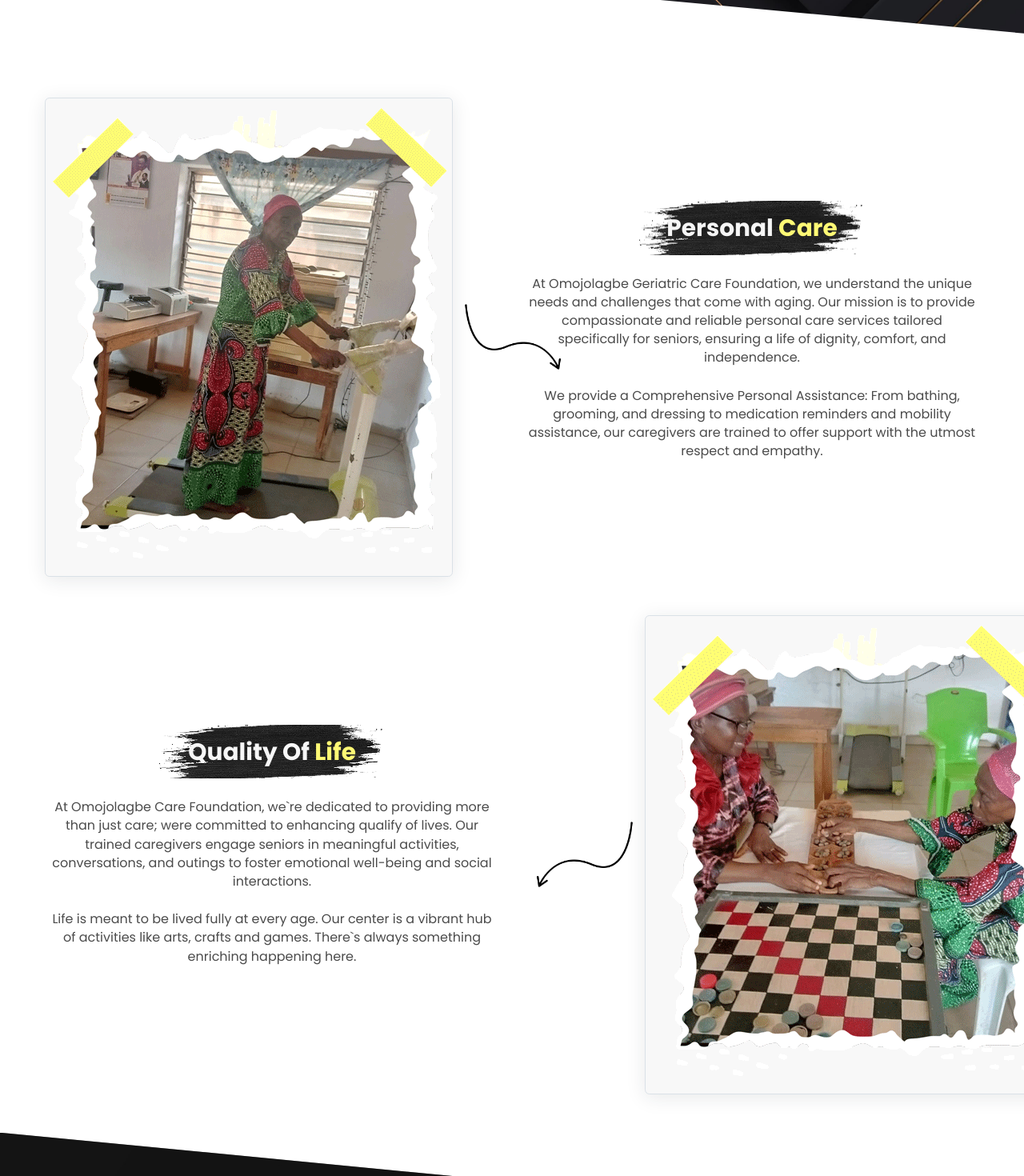
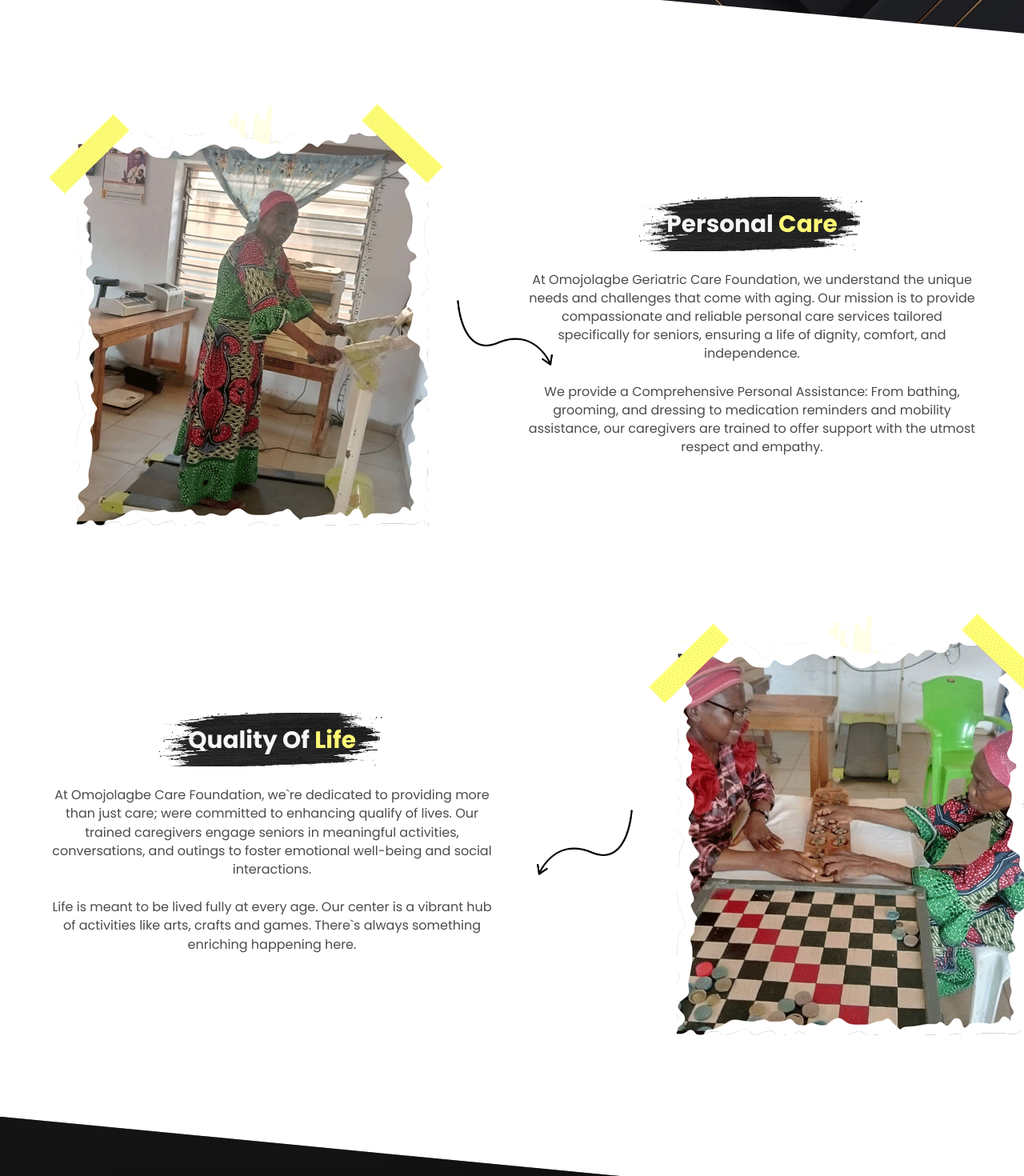
Before and after one commit to Abiodun-Samuel/Omojolagbe-Geriatrics-Care-Foundation, a React (Vite) app: page / in a window 1280 px wide. Shown: the part 2000-3470 px from the top of the page at 80% size. Built offline with nearby package versions, Linux system fonts and the light colour scheme.

Commit message:
adjusted

```diff
--- a/src/components/Home/ServiceSection.jsx
+++ b/src/components/Home/ServiceSection.jsx
@@ -11,11 +11,7 @@
             data-aos="fade-up"
             className="col-lg-6 mb-3  d-flex align-items-center"
           >
-            <img
-              src={imageOne}
-              alt="service image"
-              className="img-thumbnail rounded shadow"
-            />
+            <img src={imageOne} alt="service image" className="img-fluid" />
             <img
               style={{
                 transform: "scaleX(-1)",
@@ -67,11 +63,11 @@
                 </h2>
               </SectionHeader>
               <p className="my-2 text-dark text-center">
-                At Omojolagbe  Care Foundation, we`re dedicated to
-                providing more than just care; were committed to enhancing
-                qualify of lives. Our trained caregivers engage seniors in
-                meaningful activities, conversations, and outings to foster
-                emotional well-being and social interactions.
+                At Omojolagbe Care Foundation, we`re dedicated to providing more
+                than just care; were committed to enhancing qualify of lives.
+                Our trained caregivers engage seniors in meaningful activities,
+                conversations, and outings to foster emotional well-being and
+                social interactions.
               </p>
               <p className="my-2 text-dark text-center">
                 Life is meant to be lived fully at every age. Our center is a
@@ -92,11 +88,7 @@
               alt="service image"
               height={150}
             />
-            <img
-              src={imageTwo}
-              alt="service image"
-              className="img-thumbnail rounded shadow"
-            />
+            <img src={imageTwo} alt="service image" className="img-fluid" />
           </div>
         </div>
       </div>
```
